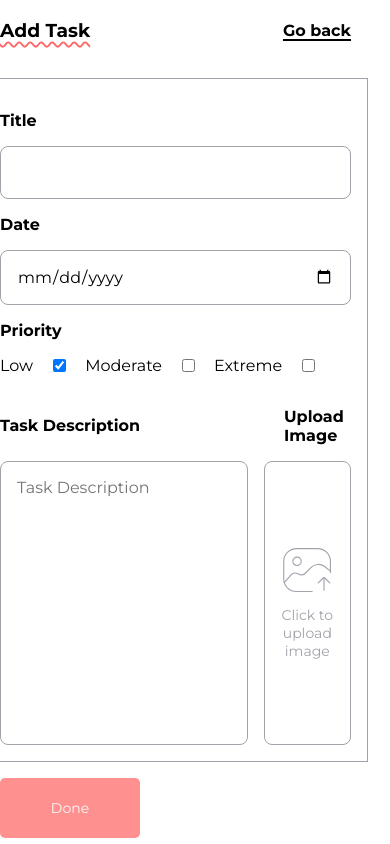
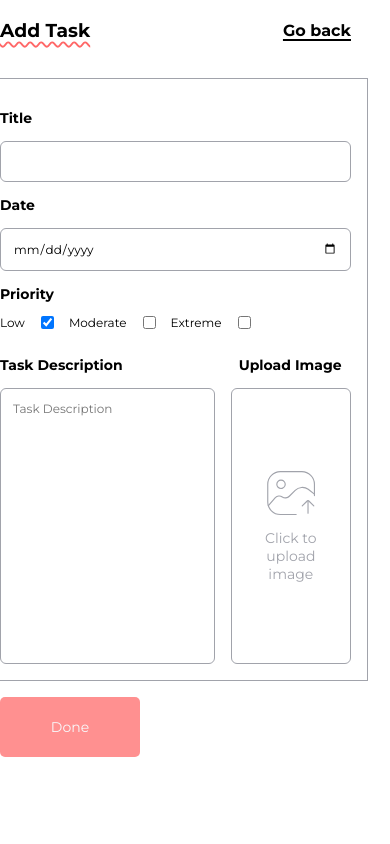
Before and after one commit to Saner-y/todo-web-app, a React (Vite) app: page /my-task in a window 390 px wide. Built offline with nearby package versions, Linux system fonts and the light colour scheme; no server answers.

Commit message:
Update task functions created.

```diff
--- a/src/assets/index.js
+++ b/src/assets/index.js
@@ -17,6 +17,7 @@ import lockIconSrc from "../../public/assets/lock-react.svg";
 import loginImageSrc from "../../public/assets/login-react.png";
 import logoutIconSrc from "../../public/assets/logout-react.svg";
 import mailIconSrc from "../../public/assets/mail-react.svg";
+import menuIconSrc from "../../public/assets/menu-react.svg";
 import nonVisibleIconSrc from "../../public/assets/non-visible-react.svg";
 import notificationIconSrc from "../../public/assets/notification-react.svg";
 import profileImageSrc from "../../public/assets/pp.jpg";
@@ -51,6 +52,7 @@ export const lockIcon = lockIconSrc;
 export const loginImage = loginImageSrc;
 export const logoutIcon = logoutIconSrc;
 export const mailIcon = mailIconSrc;
+export const menuIcon = menuIconSrc;
 export const nonVisibleIcon = nonVisibleIconSrc;
 export const notificationIcon = notificationIconSrc;
 export const profileImage = profileImageSrc;
--- a/src/components/nav/MainNavbar/MainNavbar.css
+++ b/src/components/nav/MainNavbar/MainNavbar.css
@@ -62,14 +62,26 @@
   cursor: pointer;
   padding: 10px;
 }
+@media screen and (max-width: 1024px) {
+  .add-new-tasks-button {
+    display: none;
+  }
+}
+
 
 @media screen and (max-width: 768px) {
   .menu-toggle-button {
     display: block;
   }
+
+  .add-new-tasks-button {
+    font-size: 12px;
+    display: block;
+  }
 }
 
 /* Tablet için medya sorgusu */
+
 @media screen and (max-width: 768px) {
     .main-navbar {
         padding: 0 10px;
@@ -83,6 +95,7 @@
 
     .main-navbar-logo {
         gap: 0.5em;
+
         height: 90px;
         width: 90px;
 
@@ -91,6 +104,14 @@
             width: 100%;
             object-fit: contain;
         }
+    }
+
+    .menu-toggle-button {
+        width: 40px;
+        height: 40px;
+
+        img {
+            width: 100%;
     }
 }
 
@@ -114,6 +135,7 @@
         height: 100%;
         object-fit: contain;
     }
+    display: none;
     }
 
     .icon-button-div {
@@ -124,9 +146,24 @@
     .datetime-day {
         font-size: 13px;
     }
+
+    .menu-toggle-button {
+        padding: 0;
+        width: 40px;
+        height: 40px;
+
+        img {
+            width: 100%;
+            height: 100%;
+            object-fit: contain;
+        }
+    }
 }
 
+
 /* Navbar'ın altındaki içeriğin üst kenardan uzaklaştırılması için */
+
+
 body {
     margin: 0;
     padding: 0;
@@ -134,3 +171,4 @@ body {
     height: 100%;
     overflow-x: hidden;
 }
+}
--- a/src/components/nav/MainNavbar/MainNavbar.jsx
+++ b/src/components/nav/MainNavbar/MainNavbar.jsx
@@ -6,6 +6,7 @@ import { useSearch } from "../../../context/SearchContext.jsx";
 import { useAuth } from "../../../hooks/useAuth.js";
 import { firestore } from "../../../api/firebase.js";
 import { collection, getDocs } from "firebase/firestore";
+import { menuIcon } from "../../../assets/index.js";
 
 
 export default function MainNavbar({ headerLogo, toggleSidebar }) {
@@ -30,7 +31,7 @@ export default function MainNavbar({ headerLogo, toggleSidebar }) {
         onClick={toggleSidebar}
       >
         {/* Menü ikonu */}
-        <img src="src/assets/add-react.svg" alt="menu" />
+        <img src={menuIcon} alt="menu" />
       </button>
       <div className="main-navbar-logo">
         <img src={headerLogo} alt="logo" />
--- a/src/components/nav/SideNavbar/SideNavbar.css
+++ b/src/components/nav/SideNavbar/SideNavbar.css
@@ -52,7 +52,7 @@
     background-color: #ff6767;
     padding-top: 180px;
     border: none;
-    border-radius: 8px;
+    border-top-right-radius: 8px;
     display: flex;
     flex-direction: column;
     justify-content: flex-start;
@@ -143,9 +143,7 @@
 
     .sidenavbar {
         padding-top: 100px;
-        border-radius: 0;
         height: calc(100vh - 70px);
-        margin-top: 70px;
     }
 
     .sidenav-user-details {
@@ -183,6 +181,7 @@
 
     .sidenavbar {
         padding-top: 80px;
+        margin-top: 70px;
     }
 
     .sidenav-user-details {
--- a/src/pages/AddTask/AddTask.css
+++ b/src/pages/AddTask/AddTask.css
@@ -16,7 +16,7 @@
 
 .add-task-dialog-image-input-text {
   font-size: 14px;
-    color: #A1A3AB;
+  color: #a1a3ab;
   text-align: center;
   margin: 0;
 }
@@ -58,9 +58,9 @@
 }
 
 .add-task-dialog-body {
-    border: 1px solid #A1A3AB;
+  border: 1px solid #a1a3ab;
   padding: 1em;
-    height: 100%;
+  height: auto;
   width: 100%;
   display: flex;
   flex-direction: column;
@@ -70,11 +70,11 @@
 
 .add-task-dialog-body-title-input {
   width: 100%;
-    height: 100%;
-    border: 1px solid #A1A3AB;
+  height: auto;
+  border: 1px solid #a1a3ab;
   border-radius: 0.5em;
   padding: 1em;
-    font-family: 'Montserrat', sans-serif;
+  font-family: "Montserrat", sans-serif;
   font-weight: 500;
   font-size: 1em;
   color: #000;
@@ -83,11 +83,11 @@
 
 .add-task-dialog-body-date-input {
   width: 100%;
-    height: 100%;
-    border: 1px solid #A1A3AB;
+  height: auto;
+  border: 1px solid #a1a3ab;
   border-radius: 0.5em;
   padding: 1em;
-    font-family: 'Montserrat', sans-serif;
+  font-family: "Montserrat", sans-serif;
   font-weight: 500;
   font-size: 1em;
   color: #000;
@@ -128,7 +128,7 @@
   align-items: center;
   gap: 1em;
   width: 100%;
-    height: 100%;
+  height: auto;
 }
 
 .add-task-dialog-body-title {
@@ -168,10 +168,10 @@
   font-size: 1em;
   color: #000;
   padding: 1em;
-    font-family: 'Montserrat', sans-serif;
+  font-family: "Montserrat", sans-serif;
   flex: 4;
   height: 250px;
-    border: 1px solid #A1A3AB;
+  border: 1px solid #a1a3ab;
   border-radius: 0.5em;
   resize: none;
 }
@@ -183,13 +183,13 @@
 .add-task-dialog-image-input {
   flex: 1;
   height: 250px;
-    border: 1px solid #A1A3AB;
+  border: 1px solid #a1a3ab;
   border-radius: 0.5em;
   display: flex;
   flex-direction: column;
   align-items: center;
   justify-content: center;
-    color: #A1A3AB;
+  color: #a1a3ab;
   padding: 1em;
 }
 
@@ -201,7 +201,7 @@
 
 .add-task-dialog-image-input:hover {
   cursor: pointer;
-    background-color: #F5F5F5;
+  background-color: #f5f5f5;
   font-weight: 600;
 }
 
@@ -212,3 +212,44 @@
   justify-content: flex-start;
   align-items: center;
 }
+
+@media screen and (max-width: 768px) {
+  .add-task-dialog-body-title-input,
+  .add-task-dialog-body-date-input,
+  .add-task-dialog-priority-container,
+  .add-task-dialog-description-textarea,
+  .add-task-dialog-image-input {
+    font-size: 12px;
+  }
+
+  .add-task-dialog-description-image-container-header-title,
+  .add-task-dialog-body-date,
+  .add-task-dialog-description-image-container-header,
+  .add-task-dialog-body-title,
+  .add-task-dialog-body-priority {
+    font-size: 14px;
+  }
+  .add-task-dialog-description-textarea, .add-task-dialog-description-image-container-header-title {
+    flex: 3;
+}
+}
+
+@media screen and (max-width: 480px) {
+    .add-task-dialog-description-textarea, .add-task-dialog-description-image-container-header-title {
+        flex: 2;
+    }
+}
+
+@media screen and (max-width: 320px) {
+    .add-task-dialog-priority-container {
+        flex-direction: column;
+        justify-content: center;
+        align-items: center;
+        gap: 0;
+        width: 100%;
+    }
+
+    .add-task-dialog-description-textarea, .add-task-dialog-image-input {
+        height: 200px;
+    }
+}
--- a/src/pages/AddTask/AddTask.jsx
+++ b/src/pages/AddTask/AddTask.jsx
@@ -3,28 +3,32 @@ import MainButton from "../../components/buttons/MainButton/MainButton.jsx";
 import "./AddTask.css";
 import { storage } from "../../api/firebase"; // Firebase storage import
 import { ref, uploadBytes, getDownloadURL } from "firebase/storage";
-import { v4 as uuidv4 } from 'uuid';
+import { v4 as uuidv4 } from "uuid";
 import { toast } from "react-toastify";
 import { useTask } from "../../hooks/useTask.js";
 import { useAuth } from "../../hooks/useAuth.js";
 import { uploadIcon } from "../../assets/index.js";
-
+import { auth } from "../../api/firebase.js";
 // Desteklenen resim türleri ve boyut limiti
-const ACCEPTED_IMAGE_TYPES = ['image/jpeg', 'image/png', 'image/gif'];
+const ACCEPTED_IMAGE_TYPES = ["image/jpeg", "image/png", "image/gif"];
 const MAX_FILE_SIZE = 5 * 1024 * 1024; // 5MB
 
-export default function AddTask({ onClose }) {
-    const [priority, setPriority] = useState("Low");
-    const [title, setTitle] = useState("");
-    const [date, setDate] = useState("");
-    const [description, setDescription] = useState("");
-    const [imageFile, setImageFile] = useState(null);
-    const [imagePreview, setImagePreview] = useState(null);
+export default function AddTask({ onClose, initialData, onTaskUpdate }) {
+  const [priority, setPriority] = useState(initialData?.priority ?? "Low");
+  const [title, setTitle] = useState(initialData?.title ?? "");
+  const [date, setDate] = useState(initialData?.date ?? "");
+  const [description, setDescription] = useState(
+    initialData?.description ?? ""
+  );
+  const [imageFile, setImageFile] = useState(initialData?.image ?? null);
+  const [imagePreview, setImagePreview] = useState(initialData?.image ?? null);
+  const [status, setStatus] = useState(initialData?.status ?? "Not Started");
   const [isUploading, setIsUploading] = useState(false);
   const fileInputRef = useRef(null);
   const currentUser = useAuth();
 
   const { addTask } = useTask();
+  const { updateTask } = useTask();
 
   const handleImageClick = () => {
     fileInputRef.current.click();
@@ -37,13 +41,13 @@ export default function AddTask({ onClose }) {
 
     // Dosya türü kontrolü
     if (!ACCEPTED_IMAGE_TYPES.includes(file.type)) {
-            toast.error('Lütfen geçerli bir resim dosyası seçin (PNG, JPG veya GIF)');
+      toast.error("Lütfen geçerli bir resim dosyası seçin (PNG, JPG veya GIF)");
       return;
     }
 
     // Dosya boyutu kontrolü
     if (file.size > MAX_FILE_SIZE) {
-            toast.error('Dosya boyutu 5MB\'dan küçük olmalıdır');
+      toast.error("Dosya boyutu 5MB'dan küçük olmalıdır");
       return;
     }
 
@@ -60,16 +64,62 @@ export default function AddTask({ onClose }) {
   const uploadImage = async (file) => {
     if (!file) return null;
 
-        const fileExtension = file.name.split('.').pop();
-        const fileName = `${!currentUser?.uid}/task-images/${uuidv4()}.${fileExtension}`;
+    const user = auth.currentUser;
+    // Dosya adı ve uzantı kontrolü için güvenli bir yöntem ekleyelim
+    const fileExtension = file.name?.split(".").pop() || "jpg"; // Varsayılan olarak jpg
+    const fileName = `${user.uid}/task-images/${uuidv4()}.${fileExtension}`;
     const storageRef = ref(storage, fileName);
 
     try {
       const snapshot = await uploadBytes(storageRef, file);
       return await getDownloadURL(snapshot.ref);
     } catch (error) {
-            console.error('Image upload error:', error);
-            throw new Error('Resim yüklenirken bir hata oluştu');
+      console.error("Image upload error:", error);
+      throw new Error("Resim yüklenirken bir hata oluştu");
+    }
+  };
+
+  const editTask = async () => {
+    if (!title.trim() || !description.trim() || !date) {
+      toast.error("Lütfen tüm alanları doldurun");
+      return;
+    }
+
+    if (!initialData?.id) {
+      toast.error("Görev ID'si bulunamadı");
+      return;
+    }
+
+    setIsUploading(true);
+    try {
+      // Eğer yeni bir resim yüklendiyse onu kullan
+      // Yüklenmedi ise ve initial resim varsa onu koru
+      // Her iki durum da yoksa null olarak bırak
+      let imageUrl;
+      if (initialData.image) {
+        imageUrl = initialData.image;
+      } else if (imageFile) {
+        imageUrl = await uploadImage(imageFile);
+      } else {
+        imageUrl = null;
+      }
+
+      await updateTask(initialData.id, {
+        title: title,
+        body: description,
+        status: status,
+        image: imageUrl,
+        priority: priority,
+        createdOn: new Date(date),
+      });
+
+      toast.success("Görev başarıyla güncellendi");
+      onClose(true);
+    } catch (error) {
+      toast.error(error.message);
+    } finally {
+      setIsUploading(false);
+      onTaskUpdate();
     }
   };
 
@@ -95,7 +145,7 @@ export default function AddTask({ onClose }) {
         status: "Not Started",
       });
 
-            toast.success('Görev başarıyla eklendi');
+      toast.success("Görev başarıyla eklendi");
       onClose(true);
     } catch (error) {
       toast.error(error.message);
@@ -107,35 +157,103 @@ export default function AddTask({ onClose }) {
   return (
     <div className="add-task-dialog">
       <div className="add-task-dialog-header">
-        <h3 className="add-task-dialog-header-title">Add Task</h3>
-        <h4
-          className="add-task-dialog-header-go-back"
-          onClick={onClose}
-        >
+        <h3 className="add-task-dialog-header-title">
+          {initialData ? "Edit Task" : "Add Task"}
+        </h3>
+        <h4 className="add-task-dialog-header-go-back" onClick={onClose}>
           Go back
         </h4>
       </div>
       <div className="add-task-dialog-body">
         <p className="add-task-dialog-body-title">Title</p>
-        <input type="text" className="add-task-dialog-body-title-input" onChange={(e) => setTitle(e.target.value)}/>
+        <input
+          type="text"
+          className="add-task-dialog-body-title-input"
+          value={title}
+          onChange={(e) => setTitle(e.target.value)}
+        />
         <p className="add-task-dialog-body-date">Date</p>
-        <input type="date" placeholder="Date" className="add-task-dialog-body-date-input" onChange={(e) => setDate(e.target.value)}/>
+        <input
+          type="date"
+          placeholder="Date"
+          className="add-task-dialog-body-date-input"
+          value={date}
+          onChange={(e) => setDate(e.target.value)}
+        />
         <p className="add-task-dialog-body-priority">Priority</p>
         <div className="add-task-dialog-priority-container">
           <div className="add-task-dialog-priority-container-low">
             <p>Low</p>
-            <input type="checkbox" name="priority" value="Low" checked={priority === "Low"} onChange={() => setPriority("Low")} />
+            <input
+              type="checkbox"
+              name="priority"
+              value="Low"
+              checked={priority === "Low"}
+              onChange={() => setPriority("Low")}
+            />
           </div>
           <div className="add-task-dialog-priority-container-moderate">
             <p>Moderate</p>
 
-            <input type="checkbox" name="priority" value="Moderate" checked={priority === "Moderate"} onChange={() => setPriority("Moderate")} />
+            <input
+              type="checkbox"
+              name="priority"
+              value="Moderate"
+              checked={priority === "Moderate"}
+              onChange={() => setPriority("Moderate")}
+            />
           </div>
           <div className="add-task-dialog-priority-container-extreme">
             <p>Extreme</p>
-            <input type="checkbox" name="priority" value="Extreme" checked={priority === "Extreme"} onChange={() => setPriority("Extreme")} />
+            <input
+              type="checkbox"
+              name="priority"
+              value="Extreme"
+              checked={priority === "Extreme"}
+              onChange={() => setPriority("Extreme")}
+            />
           </div>
         </div>
+        {initialData?.status && (
+          <>
+            <p className="add-task-dialog-body-priority">Status</p>
+            <div className="add-task-dialog-priority-container">
+              <div className="add-task-dialog-priority-container-low">
+                <p>Not Started</p>
+                <input
+                  type="checkbox"
+                  name="priority"
+                  value="Not Started"
+                  checked={status === "Not Started"}
+                  onChange={() => setStatus("Not Started")}
+                />
+              </div>
+
+              <div className="add-task-dialog-priority-container-moderate">
+                <p>In Progress</p>
+
+                <input
+                  type="checkbox"
+                  name="priority"
+                  value="In Progress"
+                  checked={status === "In Progress"}
+                  onChange={() => setStatus("In Progress")}
+                />
+              </div>
+
+              <div className="add-task-dialog-priority-container-extreme">
+                <p>Completed</p>
+                <input
+                  type="checkbox"
+                  name="priority"
+                  value="Completed"
+                  checked={status === "Completed"}
+                  onChange={() => setStatus("Completed")}
+                />
+              </div>
+            </div>
+          </>
+        )}
         <div className="add-task-dialog-description-image-container-header">
           <p className="add-task-dialog-description-image-container-header-title">
             Task Description
@@ -146,6 +264,7 @@ export default function AddTask({ onClose }) {
         </div>
         <div className="add-task-dialog-description-image-container">
           <textarea
+            value={description}
             placeholder="Task Description"
             className="add-task-dialog-description-textarea"
             onChange={(e) => setDescription(e.target.value)}
@@ -158,7 +277,7 @@ export default function AddTask({ onClose }) {
             <input
               ref={fileInputRef}
               type="file"
-                            accept={ACCEPTED_IMAGE_TYPES.join(',')}
+              accept={ACCEPTED_IMAGE_TYPES.join(",")}
               className="add-task-dialog-image-input-file"
               onChange={handleImageChange}
             />
@@ -167,10 +286,10 @@ export default function AddTask({ onClose }) {
                 src={imagePreview}
                 alt="Preview"
                 style={{
-                                    width: '100%',
-                                    height: '100%',
-                                    objectFit: 'cover',
-                                    borderRadius: '0.5em'
+                  width: "100%",
+                  height: "100%",
+                  objectFit: "cover",
+                  borderRadius: "0.5em",
                 }}
               />
             ) : (
@@ -191,7 +310,7 @@ export default function AddTask({ onClose }) {
       <div className="add-task-dialog-footer">
         <MainButton
           text={isUploading ? "Uploading..." : "Done"}
-                    onClick={saveTask}
+          onClick={initialData ? editTask : saveTask}
           disabled={isUploading}
         />
       </div>
--- a/src/pages/Dashboard/Dashboard.jsx
+++ b/src/pages/Dashboard/Dashboard.jsx
@@ -9,8 +9,12 @@ import MainCard from "../../components/card/MainCard/MainCard";
 import AddTask from "../AddTask/AddTask";
 import { ToastContainer } from "react-toastify";
 import "./Dashboard.css";
-import { dashboardHeaderIcon, tasksIcon, completedTasksIcon, addIcon } from "../../assets/index.js";
-
+import {
+  dashboardHeaderIcon,
+  tasksIcon,
+  completedTasksIcon,
+  addIcon,
+} from "../../assets/index.js";
 
 // Bileşen parçaları
 const DashboardHeader = ({ isSidebarOpen, toggleSidebar }) => (
@@ -68,11 +72,7 @@ const TodoSection = ({ todaysTasks, onAddTask, onTaskUpdate }) => (
       </div>
       <label className="dashboard-header-add-new-task">
         <img src={addIcon} alt="add" />
-                <button
-                    className="add-new-tasks-button"
-                    onClick={onAddTask}
-
-                >
+        <button className="add-new-tasks-button" onClick={onAddTask}>
           Add New Task
         </button>
       </label>
@@ -132,26 +132,33 @@ export default function Dashboard() {
     userDetails: null,
     statusPercentage: { completed: 0, inProgress: 0, notStarted: 0 },
     tasks: [],
-        isAddTaskDialogOpen: false
+    isAddTaskDialogOpen: false,
   });
 
   const { currentUser } = useAuth();
-    const { loading, getCompletedTasks, getTodaysTasks, calculateTaskStats, getAllTasks } = useTask();
+  const {
+    loading,
+    getCompletedTasks,
+    getTodaysTasks,
+    calculateTaskStats,
+    getAllTasks,
+  } = useTask();
   const { searchTerm, isSearchActive } = useSearch();
 
   const filteredTasks = useMemo(() => {
     if (!isSearchActive || !searchTerm) return [];
 
-        const allTasks = state.tasks.map(task => {
+    const allTasks = state.tasks.map((task) => {
       const data = task.data();
       return {
         id: task.id,
         ...data,
-                createdOn: data.createdOn // Timestamp objesi olarak bırak
+        createdOn: data.createdOn, // Timestamp objesi olarak bırak
       };
     });
 
-        return allTasks.filter(task =>
+    return allTasks.filter(
+      (task) =>
         task.title.toLowerCase().includes(searchTerm.toLowerCase()) ||
         task.body.toLowerCase().includes(searchTerm.toLowerCase())
     );
@@ -159,47 +166,62 @@ export default function Dashboard() {
 
   const refreshDashboard = useCallback(async () => {
     try {
-            const [completedTasks, todaysTasks, statusStats, allTasks] = await Promise.all([
+      const [completedTasks, todaysTasks, statusStats, allTasks] =
+        await Promise.all([
           getCompletedTasks(),
           getTodaysTasks(),
           calculateTaskStats(),
-                getAllTasks()
+          getAllTasks(),
         ]);
 
-            setState(prev => ({
+      setState((prev) => ({
         ...prev,
         completedTasks,
         todaysTasks,
         statusPercentage: statusStats,
         tasks: allTasks.docs,
-                userDetails: currentUser?.displayName
+        userDetails: currentUser?.displayName,
       }));
     } catch (error) {
       console.error("Dashboard data loading error:", error);
       toast.error("Veriler yüklenirken hata oluştu");
     }
-    }, [getCompletedTasks, getTodaysTasks, calculateTaskStats, getAllTasks, currentUser]);
+  }, [
+    getCompletedTasks,
+    getTodaysTasks,
+    calculateTaskStats,
+    getAllTasks,
+    currentUser,
+  ]);
 
   useEffect(() => {
     if (!currentUser) return;
     refreshDashboard();
   }, [currentUser, refreshDashboard]);
 
-    const handleCloseDialog = useCallback(async (shouldRefresh = false) => {
-        setState(prev => ({ ...prev, isAddTaskDialogOpen: false }));
+  const handleCloseDialog = useCallback(
+    async (shouldRefresh = false) => {
+      setState((prev) => ({ ...prev, isAddTaskDialogOpen: false }));
       if (shouldRefresh) {
         await refreshDashboard();
       }
-    }, [refreshDashboard]);
+    },
+    [refreshDashboard]
+  );
 
   const toggleSidebar = (value) => {
-        setState(prev => ({ ...prev, isSidebarOpen: value ?? !prev.isSidebarOpen }));
+    setState((prev) => ({
+      ...prev,
+      isSidebarOpen: value ?? !prev.isSidebarOpen,
+    }));
   };
 
   if (loading) {
-        return <div className="loading-container">
+    return (
+      <div className="loading-container">
         <circle className="loading-circle" />
-      </div>;
+      </div>
+    );
   }
 
   return (
@@ -225,10 +247,12 @@ export default function Dashboard() {
               <>
                 <TodoSection
                   todaysTasks={state.todaysTasks}
-                                    onAddTask={() => setState(prev => ({
+                  onAddTask={() =>
+                    setState((prev) => ({
                       ...prev,
-                                        isAddTaskDialogOpen: true
-                                    }))}
+                      isAddTaskDialogOpen: true,
+                    }))
+                  }
                   onTaskUpdate={refreshDashboard}
                 />
                 <div className="dashboard-page-status-completed-task-wrapper">
@@ -246,9 +270,17 @@ export default function Dashboard() {
         <ToastContainer />
 
         {state.isAddTaskDialogOpen && (
-                    <div className="dialog-overlay" onClick={() => setState(prev => ({ ...prev, isAddTaskDialogOpen: false }))}>
-                        <div className="dialog-content" onClick={e => e.stopPropagation()}>
-                            <AddTask onClose={(success) => handleCloseDialog(success)} />
+          <div
+            className="dialog-overlay"
+            onClick={() =>
+              setState((prev) => ({ ...prev, isAddTaskDialogOpen: false }))
+            }
+          >
+            <div
+              className="dialog-content"
+              onClick={(e) => e.stopPropagation()}
+            >
+              <AddTask onClose={() => setState((prev) => ({ ...prev, isAddTaskDialogOpen: false }))} />
             </div>
           </div>
         )}
```
Also changed, not shown: src/components/card/MainCard/MainCard.jsx (+70 -27 lines), src/components/nav/SideNavbar/SideNavbar.jsx (+12 -16 lines), src/hooks/useTask.js (+34 -25 lines), public/assets/menu-react.svg (added), 5 other files (tests, documents, lock files or other folders). Lines whose indentation alone changed are shown as unchanged.
